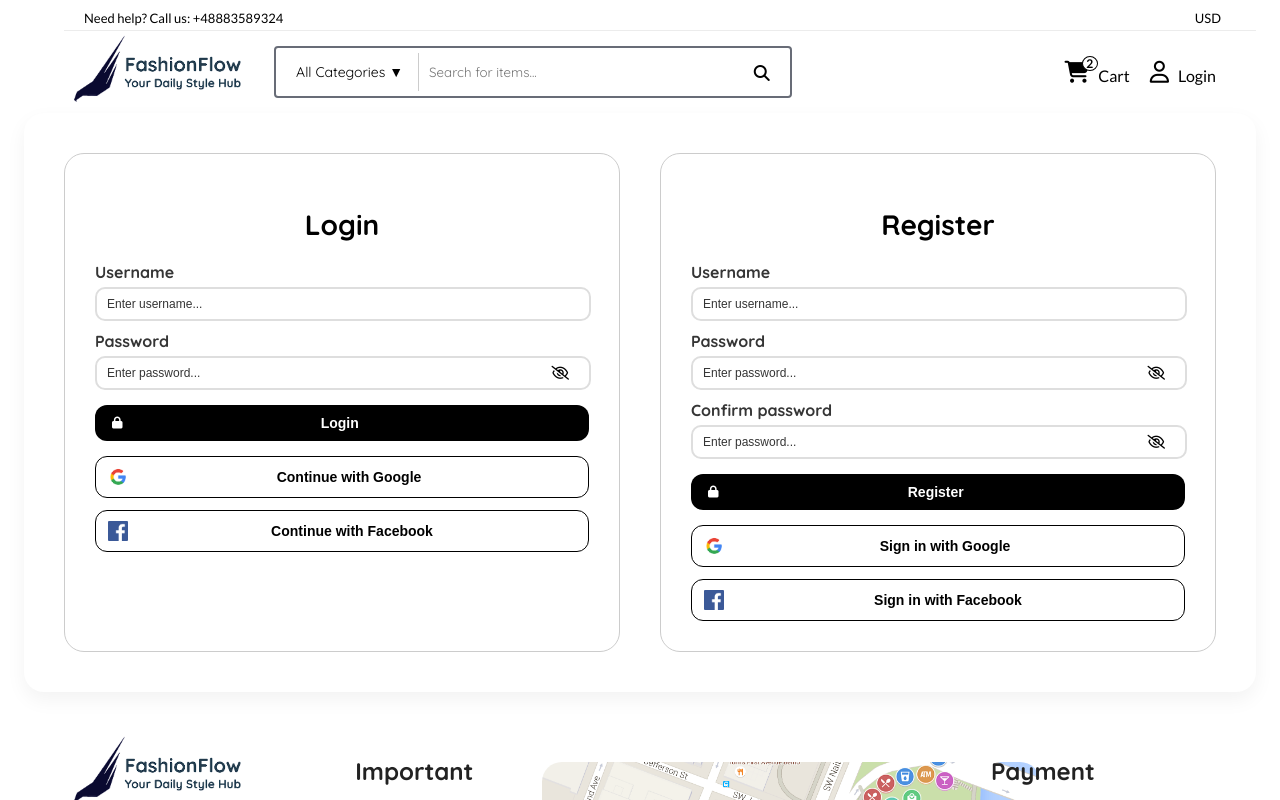
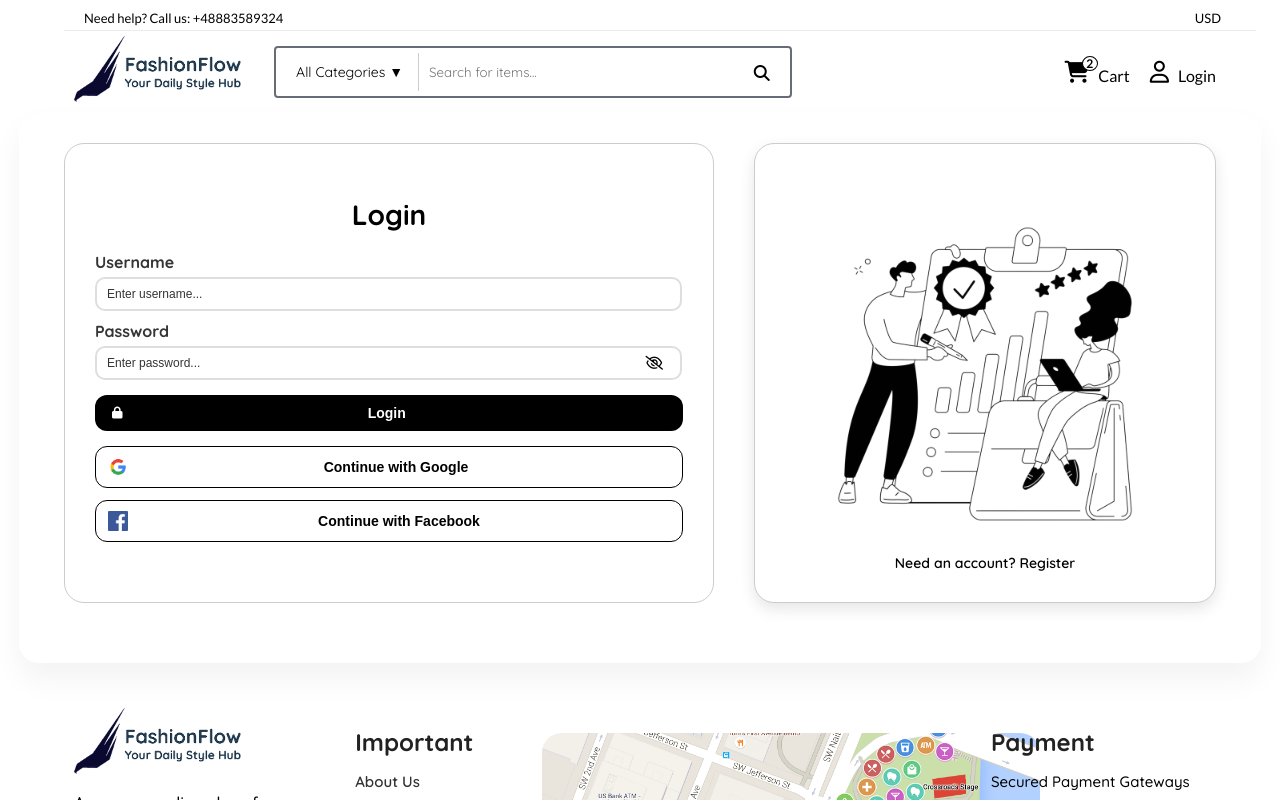
Before and after one commit to Velfoy/eBiznesShop, a React (Vite) app: page /loginregister in a window 1280 px wide. Shown: the top 800 px of the page. Built offline with nearby package versions, Linux system fonts and the light colour scheme.

Commit message:
Login register form done frontend part

```diff
--- a/src/pages/LoginRegister.jsx
+++ b/src/pages/LoginRegister.jsx
@@ -1,13 +1,28 @@
-import React from "react";
+import React,{useState} from "react";
 import LoginForm from "./LoginForm";
 import RegisterForm from "./RegisterForm";
 import "../styles/loginRegister.css";
-
+import login_image from "../assets/login_image.png";
+import register_image from "../assets/register_image.png";
 function LoginRegister() {
+    const [isLogin,setIsLogin]=useState(true);
+    function setStatus(){
+        setIsLogin(prev => !prev);
+    }
     return (
         <div className="login-register login-register-container">
-            <LoginForm />
-            <RegisterForm />
+            {isLogin?<LoginForm/>:<RegisterForm/>}
+            <button onClick={setStatus} className="toggle-button">
+                <div className="divInsideButton">
+                    <img
+                        src={isLogin ? login_image : register_image}
+                        alt="Toggle icon"
+                        className="button-image"
+                    />
+                    {isLogin ? <p className="text_register">Need an account? Register</p> : <p className="text_register">Have an account? Login</p>}
+                </div>
+
+            </button>
         </div>
 
     );
--- a/src/styles/loginRegister.css
+++ b/src/styles/loginRegister.css
@@ -4,12 +4,12 @@
   flex-direction: row;
   justify-content: center;
   gap: 40px;
-  padding: 40px;
+  padding: 30px 45px 60px 45px;
   background-color: #fff;
   border-radius: 20px;
-  box-shadow: 0 8px 20px rgba(0, 0, 0, 0.05);
+  box-shadow: 0 16px 30px rgba(0, 0, 0, 0.05);
   width: 90vw;
-  max-width: 1200px;
+  max-width: 1300px;
   margin-bottom: 40px;
 }
 
@@ -146,6 +146,48 @@
 .login-register .facebook-btn:hover {
   background-color: #f5f5f5;
 }
+.divInsideButton{
+  display: flex;
+  flex-direction: column;
+  justify-content: center;
+  align-items: center;
+
+}
+.button-image{
+height: 400px;
+}
+.toggle-button {
+  padding: 30px;
+  border: 1.5px solid #ccc;
+  border-radius: 20px;
+  background-color: #fff;
+  cursor: pointer;
+  box-shadow: 0 6px 15px rgba(0, 0, 0, 0.1);
+  transition:
+    transform 0.3s ease,
+    box-shadow 0.3s ease,
+    background-color 0.3s ease;
+}
+
+.toggle-button:hover {
+  transform: scale(1.05) translateY(-2px);
+  box-shadow: 0 10px 25px rgba(0, 0, 0, 0.15);
+  background-color: #f9f9f9;
+}
+.text_register{
+  font-family: 'Quicksand', sans-serif;
+  font-weight: 600;
+  font-size: 14px;
+  transition: color 0.3s ease-in-out,transform 0.3s ease-in-out;
+  margin: 0px;
+  margin-top: -20px;
+}
+.toggle-button:hover .text_register{
+  font-weight: 700;
+  transform: scale(1.05);
+  color: #db4901bb;
+
+}
 
 @media (max-width: 768px) {
   .login-register-container {
```
Also changed, not shown: src/assets/login_image.png (added), src/assets/register_image.png (added).
